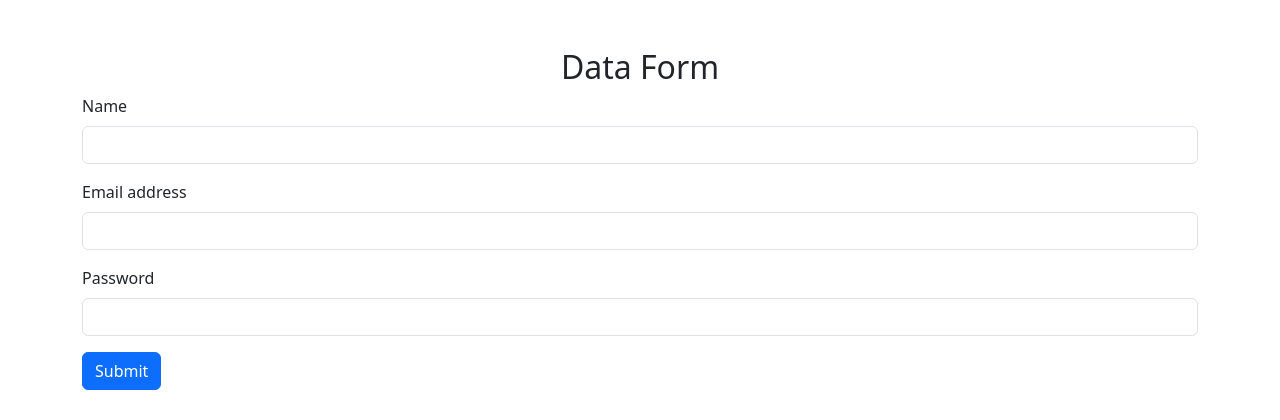
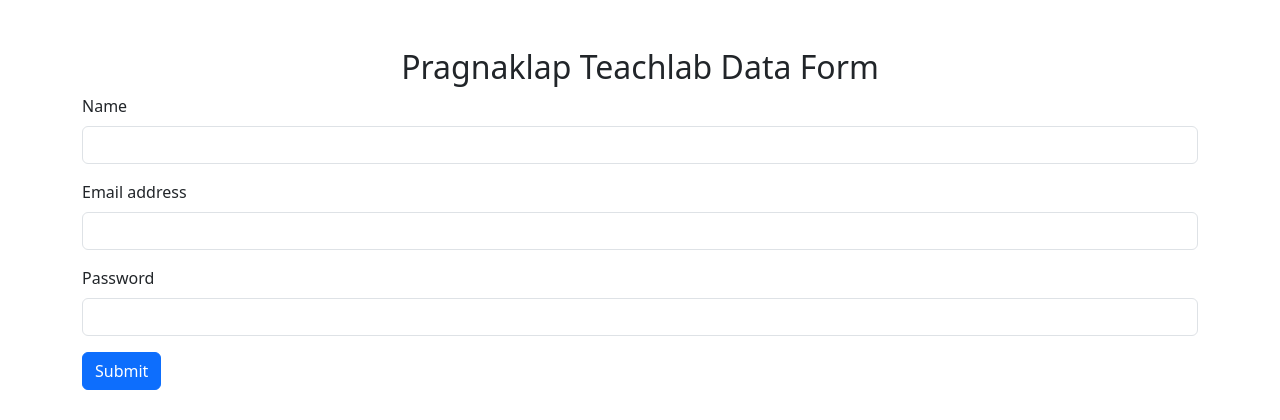
Before and after one commit to pragnakalpdev47/heroku_CI_CD, a Flask app: page / in a window 1280 px wide. Shown: the top 420 px of the page. Run offline with Flask 3, Linux system fonts and the light colour scheme.

Commit message:
modified form HTML

```diff
--- a/templates/form.html
+++ b/templates/form.html
@@ -8,7 +8,7 @@
 </head>
 <body>
     <div class="container mt-5">
-        <h2 class="text-center">Data Form</h2>
+        <h2 class="text-center">Pragnaklap Teachlab Data Form</h2>
         <form method="POST" action="/">
             <div class="mb-3">
                 <label for="name" class="form-label">Name</label>
```
